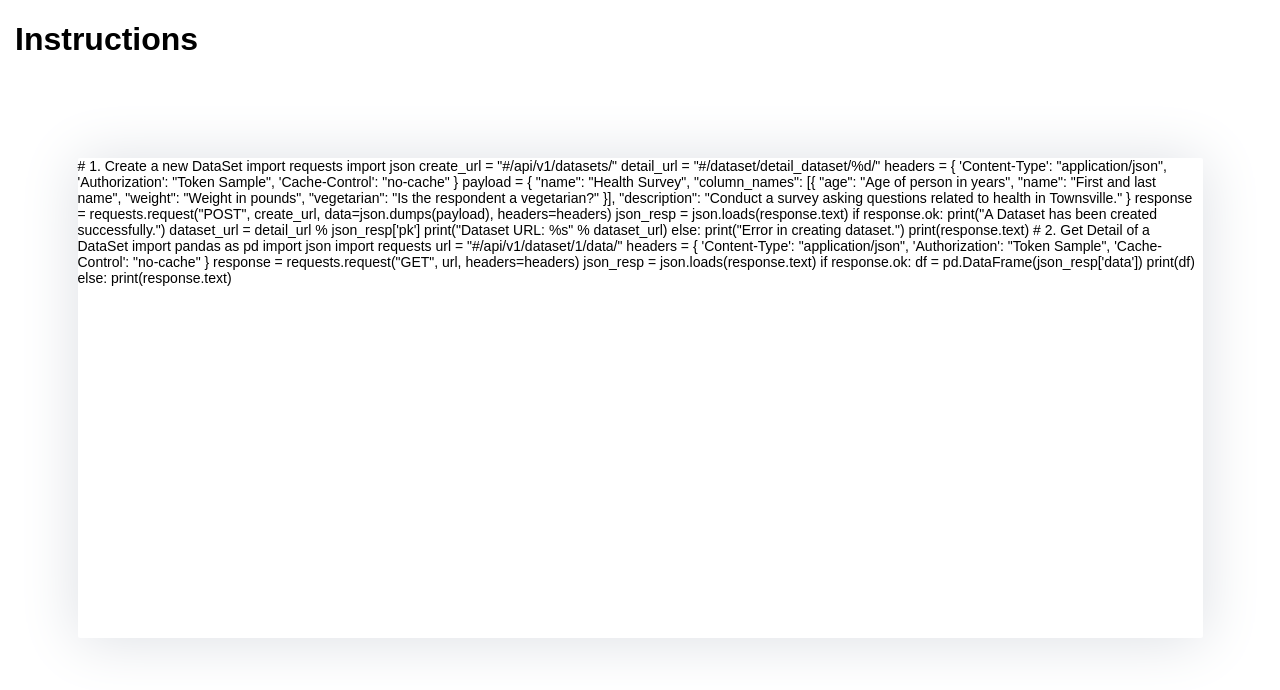
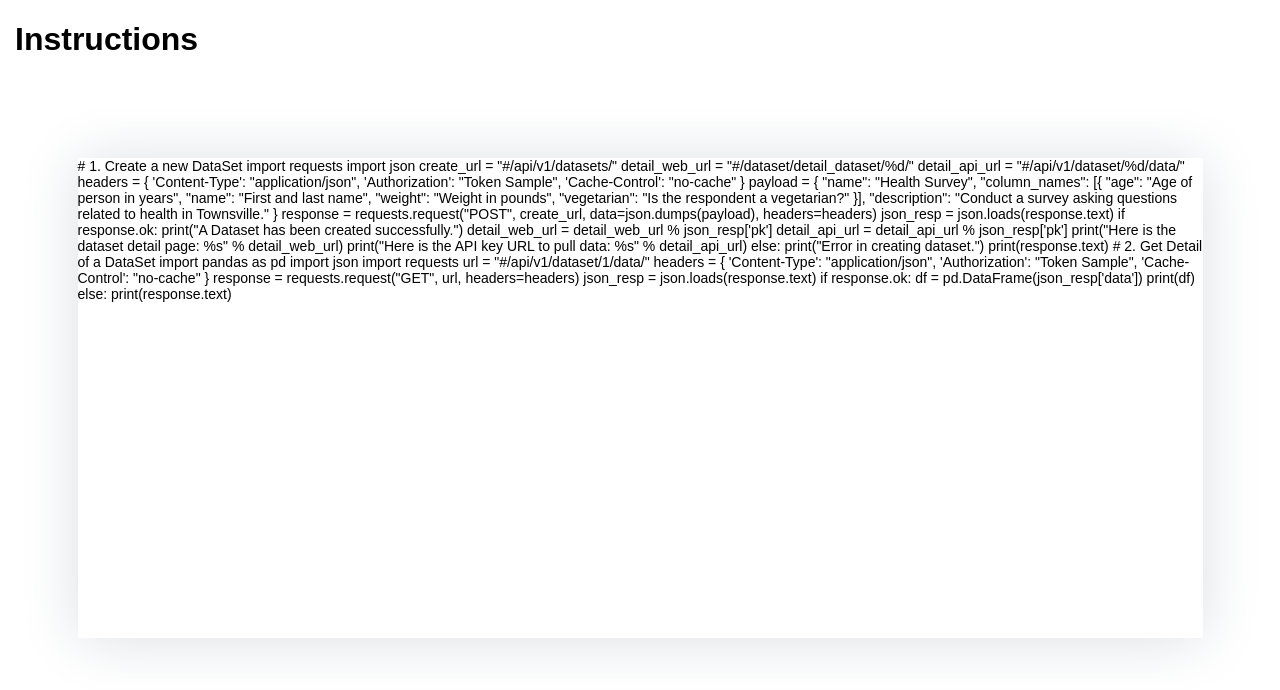
Before and after one commit to michaelabehsera/fraction-data, a Django app: template templates/home.html in a window 1280 px wide. Shown: the part 60-750 px from the top of the page. Run offline with Django 3.2, Linux system fonts and the light colour scheme; the template is opened without the code that fills it: most values are stand-ins (such as "Sample title", 1, 10 or a date in 2020); data that the repository does not hold is empty; parts of the project's set-up code (start-up, migrations or seed data) failed here and were passed over; some web fonts are replaced.

Commit message:
show 2 urls(API, WEB)

```diff
--- a/templates/home.html
+++ b/templates/home.html
@@ -34,7 +34,8 @@ import requests
 import json
 
 create_url = "{{ host_url }}/api/v1/datasets/"
-detail_url = "{{ host_url }}/dataset/detail_dataset/%d/"
+detail_web_url = "{{ host_url }}/dataset/detail_dataset/%d/"
+detail_api_url = "{{ host_url }}/api/v1/dataset/%d/data/"
 
 headers = {
     'Content-Type': "application/json",
@@ -59,8 +60,11 @@ json_resp = json.loads(response.text)
 
 if response.ok:
     print("A Dataset has been created successfully.")
-    dataset_url = detail_url % json_resp['pk']
-    print("Dataset URL: %s" % dataset_url)
+    detail_web_url = detail_web_url % json_resp['pk']
+    detail_api_url = detail_api_url % json_resp['pk']
+
+    print("Here is the dataset detail page: %s" % detail_web_url)
+    print("Here is the API key URL to pull data: %s" % detail_api_url)
 
 else:
     print("Error in creating dataset.")
```
